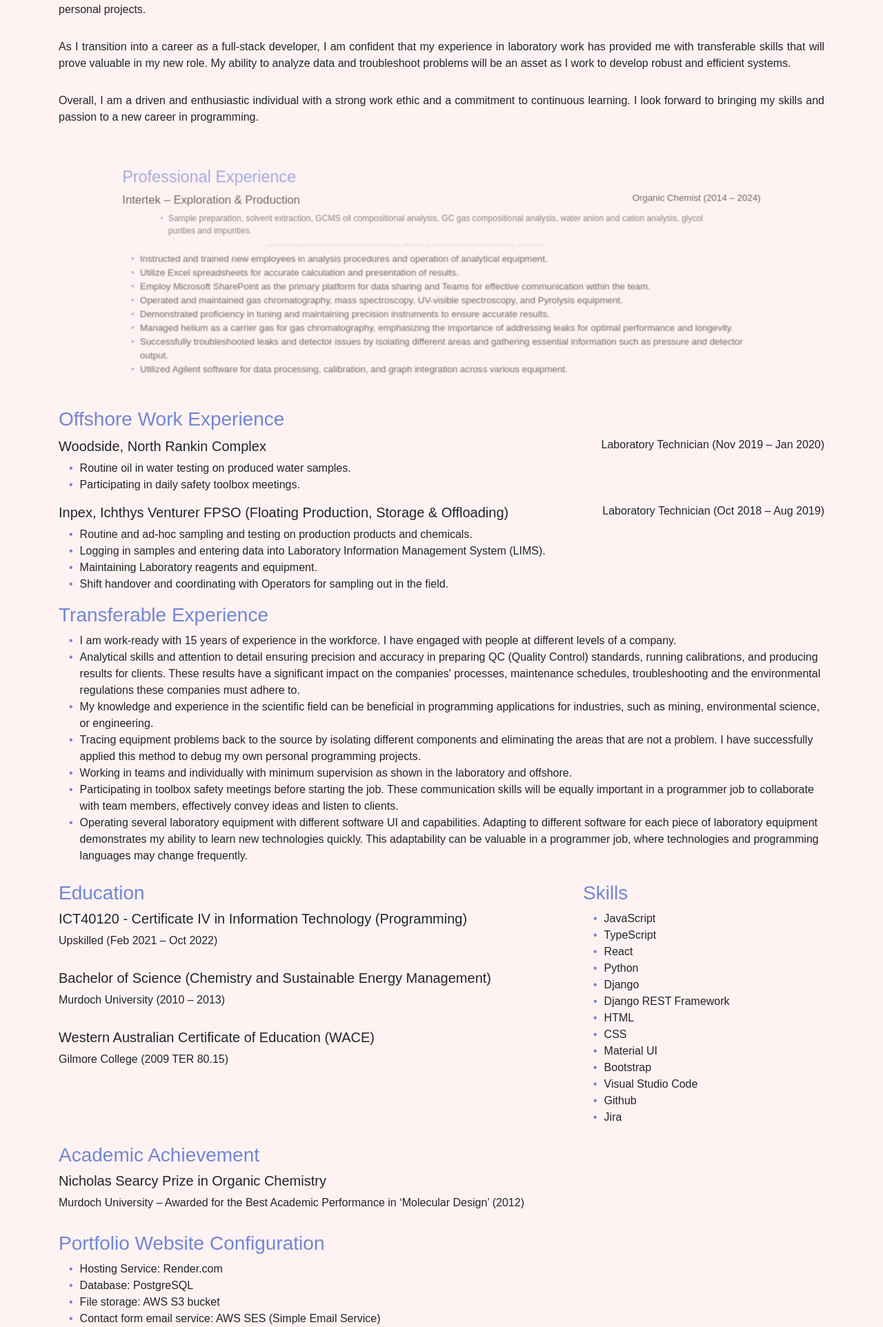
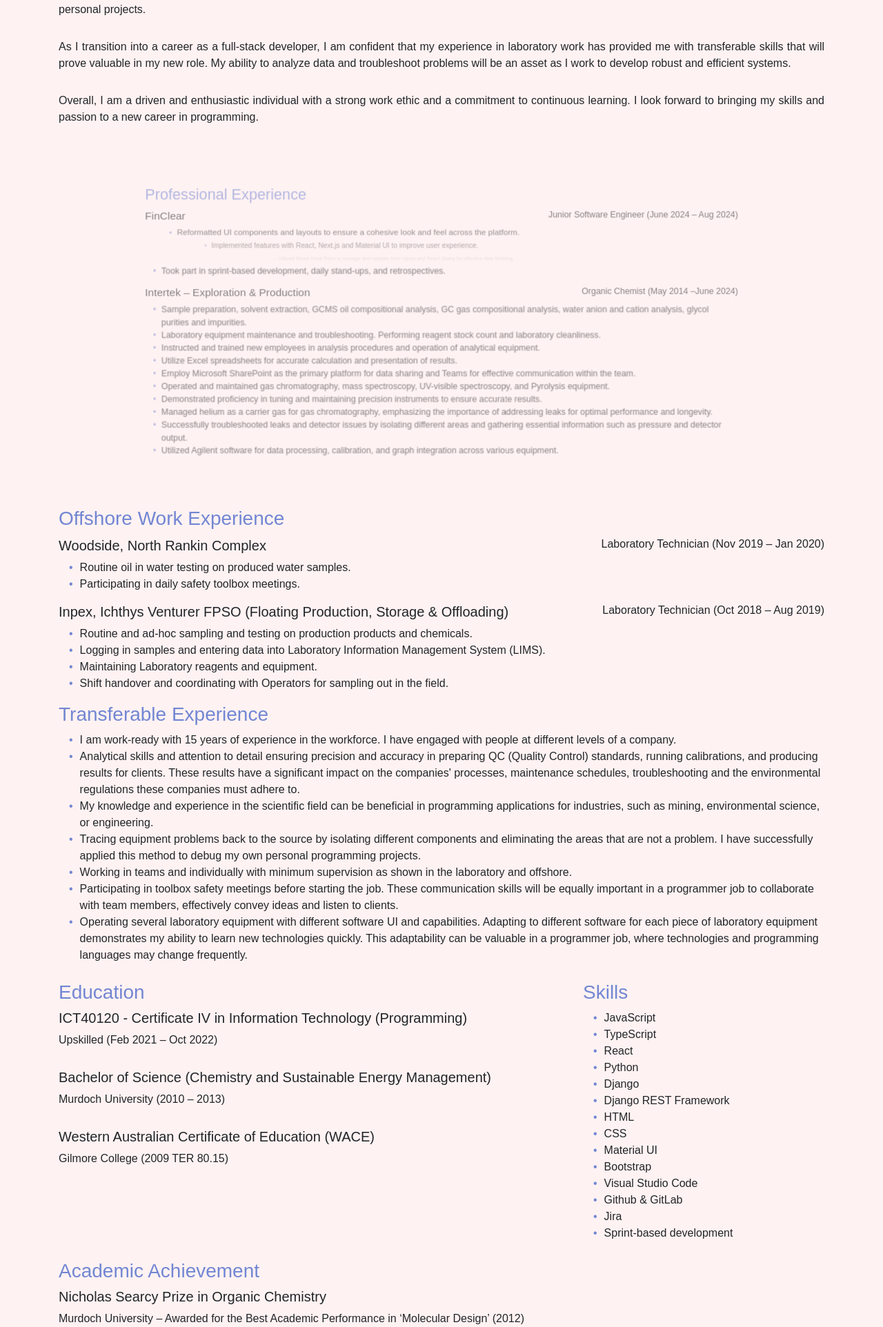
Before and after one commit to JackPflaum/MyPortfolioWebsite, a Django app: page /resume/ in a window 1280 px wide. Shown: the part 452-2376 px from the top of the page at 69% size. Run offline with Django 4.2, Linux system fonts and the light colour scheme; some libraries are stand-ins or nearby versions.

Commit message:
added FinClear content to resume.

```diff
--- a/MyPortfolioWebsite/jacks_website/templates/resume.html
+++ b/MyPortfolioWebsite/jacks_website/templates/resume.html
@@ -50,8 +50,26 @@
     <div class="animate-element">
         <h3>Professional Experience</h3>
         <div class="d-flex flex-column flex-sm-row align-items-start justify-content-between">
+            <h5>FinClear</h5>
+            <h6>Junior Software Engineer  (June 2024 – Aug 2024)</h6>
+        </div>
+        <ul class="custom-list">
+            <li>
+                Reformatted UI components and layouts to ensure a cohesive look and feel across the platform.
+            </li>
+            <li>
+                Implemented features with React, Next.js and Material UI to improve user experience.
+            </li>
+            <li>
+                Utilized React Hook Form to manage and validate form inputs and React Query for effective data fetching.
+            </li>
+            <li>
+                Took part in sprint-based development, daily stand-ups, and retrospectives.
+            </li>
+        </ul>
+        <div class="d-flex flex-column flex-sm-row align-items-start justify-content-between">
             <h5>Intertek – Exploration & Production</h5>
-            <h6>Organic Chemist  (2014 – 2024)</h6>
+            <h6>Organic Chemist  (May 2014 –June 2024)</h6>
         </div>
         <ul class="custom-list">
             <li>
@@ -178,8 +196,9 @@
                 <li>Material UI</li>
                 <li>Bootstrap</li>
                 <li>Visual Studio Code</li>
-                <li>Github</li>
+                <li>Github & GitLab</li>
                 <li>Jira</li>
+                <li>Sprint-based development </li>
             </ul>
         </div>
     </div>
```
